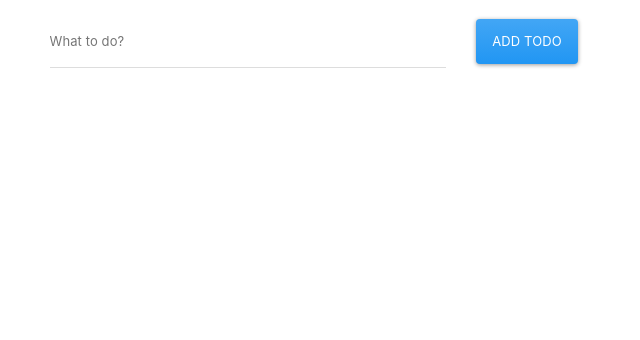
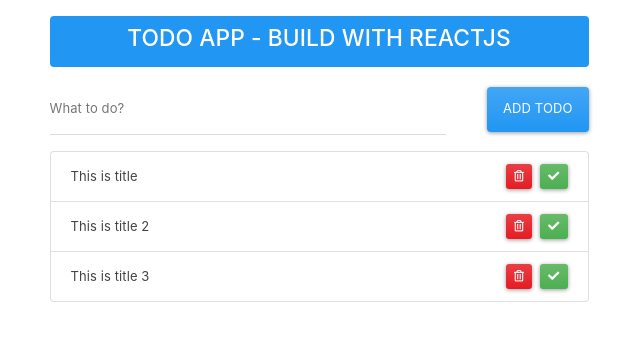
Before and after one commit to ProMehedi/react-todo, a React (Create React App) app: page / in a window 1280 px wide. Shown: the top 340 px of the page, without its empty margins (321-961 px from the left). Built offline with nearby package versions, Linux system fonts and the light colour scheme.

Commit message:
Lists Components

```diff
--- a/public/index.html
+++ b/public/index.html
@@ -12,6 +12,7 @@
     <link rel="apple-touch-icon" href="%PUBLIC_URL%/logo192.png" />
     <link rel="manifest" href="%PUBLIC_URL%/manifest.json" />
 
+    <link rel="stylesheet" href="https://pro.fontawesome.com/releases/v5.10.0/css/all.css">
     <link rel="stylesheet" href="https://bootswatch.com/4/materia/bootstrap.css">
     <title>React App</title>
   </head>
--- a/src/App.js
+++ b/src/App.js
@@ -1,5 +1,7 @@
 import React, { useState } from 'react'
 import Form from './components/Form'
+import Header from './components/Header'
+import Lists from './components/Lists'
 
 const App = () => {
   const [todo, setTodo] = useState('')
@@ -13,11 +15,13 @@
     <div className='container p-3'>
       <div className='row justify-content-center'>
         <div className='col-lg-6'>
+          <Header />
           <Form
             value={todo}
             submit={submitHandler}
             onChange={(e) => setTodo(e.target.value)}
           />
+          <Lists />
         </div>
       </div>
     </div>
--- a/src/components/Form.js
+++ b/src/components/Form.js
@@ -13,7 +13,7 @@
             onChange={onChange}
           />
         </div>
-        <div className='col-sm-3'>
+        <div className='col-sm-3 text-right'>
           <button type='submit' className='btn btn-primary'>
             Add Todo
           </button>
--- /dev/null
+++ b/src/components/Header.js
@@ -0,0 +1,11 @@
+import React from 'react'
+
+const Header = () => {
+  return (
+    <header className='bg-primary text-white py-2 px-3 text-center text-uppercase rounded mb-3'>
+      <h3>Todo App - Build with ReactJS</h3>
+    </header>
+  )
+}
+
+export default Header
--- /dev/null
+++ b/src/components/ListItem.js
@@ -0,0 +1,20 @@
+import React from 'react'
+
+const ListItem = ({ title, delHanler, doneHandler, done }) => {
+  return (
+    <li class='list-group-item d-flex justify-content-between align-items-center'>
+      {done && <del>{title}</del>}
+      {!done && <>{title}</>}
+      <div>
+        <button className='btn btn-sm btn-danger mr-2' onClick={delHanler}>
+          <i class='far fa-trash-alt'></i>
+        </button>
+        <button className='btn btn-sm btn-success' onClick={doneHandler}>
+          <i class='fas fa-check'></i>
+        </button>
+      </div>
+    </li>
+  )
+}
+
+export default ListItem
--- /dev/null
+++ b/src/components/Lists.js
@@ -0,0 +1,14 @@
+import React from 'react'
+import ListItem from './ListItem'
+
+const Lists = () => {
+  return (
+    <ul class='list-group'>
+      <ListItem title='This is title' />
+      <ListItem title='This is title 2' />
+      <ListItem title='This is title 3' />
+    </ul>
+  )
+}
+
+export default Lists
```
